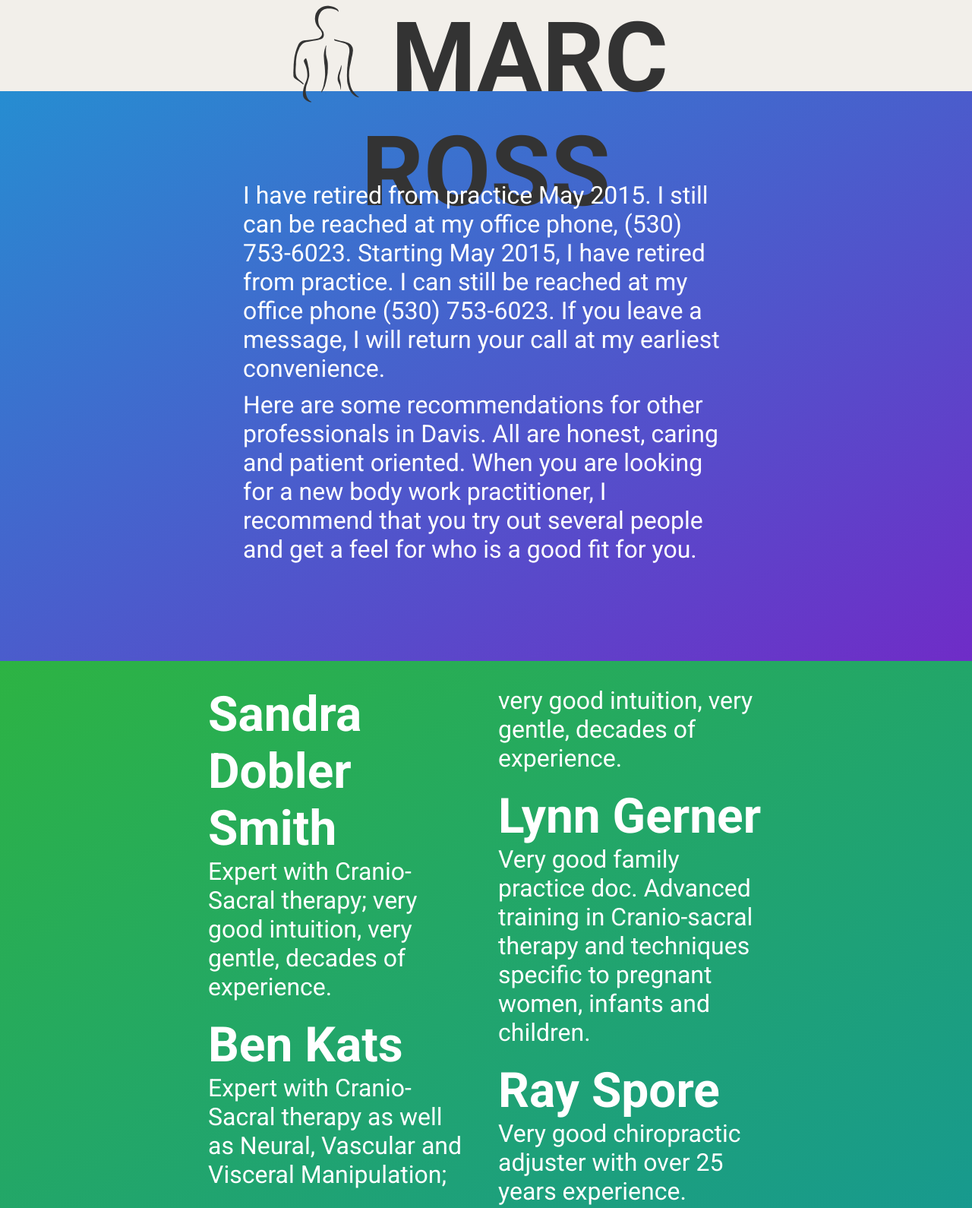
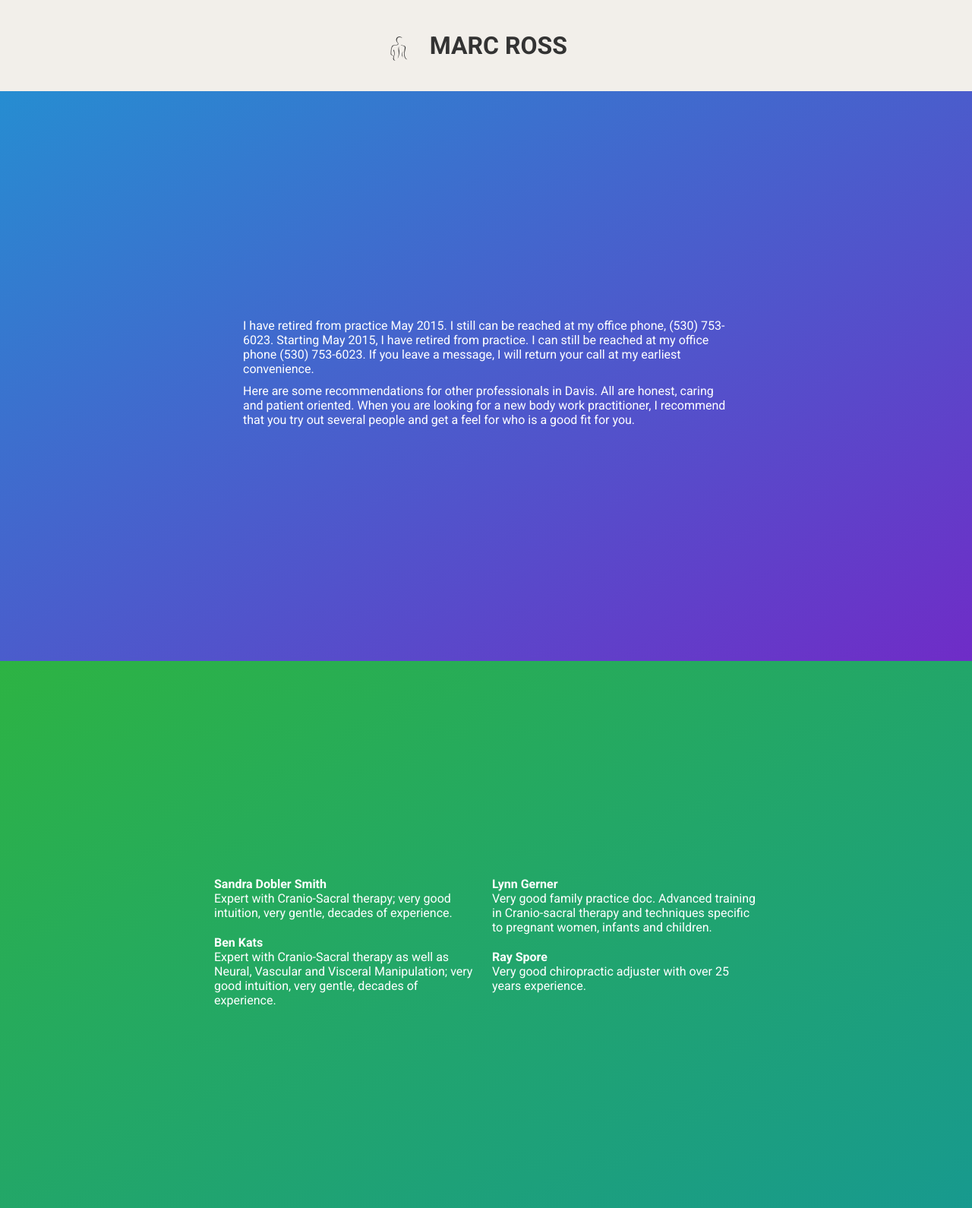
Before and after one commit to sharathshroff/mrossdoc, a plain HTML site: page index.html in a window 1280 px wide. Shown: the top 1590 px of the page at 76% size. Drawn offline with Linux system fonts and the light colour scheme; files whose address does not match are found by name.

Commit message:
landscape font size changes

```diff
--- a/css/style.css
+++ b/css/style.css
@@ -192,15 +192,15 @@ p {
 @media screen and (orientation: landscape){
      #header .container .name,
     #header .container .logo {
-        font-size: 200%;
+        font-size: 100%;
     }
 
     h2 {
-        font-size: 200%;
+        font-size: 100%;
     }
 
     body {
-        font-size: 200%;
+        font-size: 100%;
     }
 
     #bio,
```
